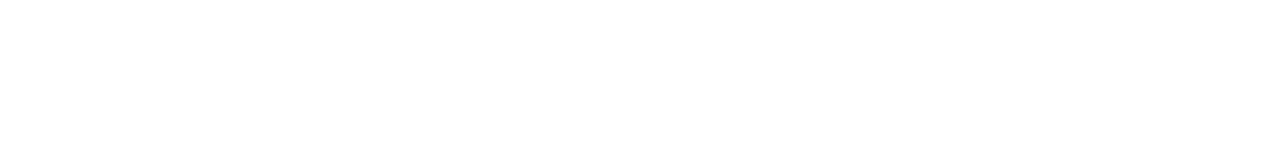
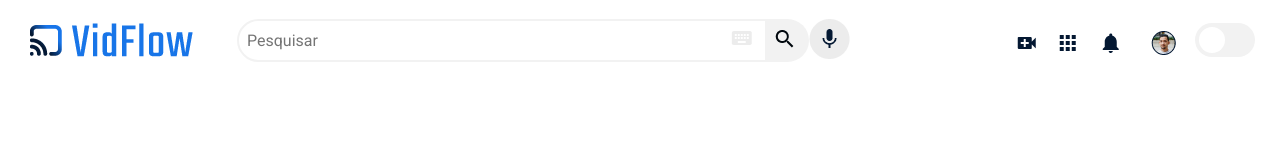
Before and after one commit to Emanuelsyngles/Projeto-vidflow, a plain HTML site: page index.html in a window 1280 px wide. Drawn offline with Linux system fonts and the light colour scheme.

Commit message:
Construindo...
O cabecalho inicial foi concluido com sucesso, agora estamos partindo para construção das categorias.

```diff
--- a/index.html
+++ b/index.html
@@ -1,21 +1,51 @@
 <!DOCTYPE html>
 <html lang="pt-br">
+
 <head>
     <meta charset="UTF-8">
     <meta name="viewport" content="width=device-width, initial-scale=1.0">
-        <link
-            href="https://fonts.googleapis.com/css2?family=Roboto:wght@400;500;700&display=swap"
-            rel="stylesheet"
-        />
+    <link href="https://fonts.googleapis.com/css2?family=Roboto:wght@400;500;700&display=swap" rel="stylesheet" />
     <link rel="stylesheet" href="./css/reset.css">
     <link rel="stylesheet" href="./css/estilos.css">
     <link rel="stylesheet" href="./css/flexbox.css">
     <title>VidFlow</title>
     <link rel="shortcut icon" href="./img/Favicon.png" type="image/x-icon">
 </head>
+
 <body>
     <header>
-        <nav class="cabecalh__container"></nav>
+        <nav class="cabecalho__container">
+
+            <div class="logo__item">
+                <img src="img/VidFlow--Logo-light-mode.png" alt="Logo do VidFlow">
+            </div>
+
+            <div class="cabecalho__pesquisar__item">
+                <form class="form__pesquisa">
+                    <input type="search" class="pesquisar__input" placeholder="Pesquisar">
+                    <img src="img/topbar/keyboard.png" alt="Icone de teclado" class="pesquisar__input-teclado">
+                    <button class="pesquisar__btn">
+                        <img src="img/topbar/search.png" alt="Icone de lupa">
+                    </button>
+                    <button class="cabecalho__audio">
+                        <img src="img/topbar/Mic.png" alt="Icone de microfone">
+                    </button>
+                </form>
+            </div>
+
+            <div class="cabecalho__icones__item">
+                <a href="#" class="cabecalho__videos"></a>
+                <a href="#" class="cabecalho__apps"></a>
+                <a href="#" class="cabecalho__notificacoes"></a>
+                <a href="#" class="cabecalho__avatar"></a>
+                <label class="cabecalho__switch">
+                    <input type="checkbox" class="cabecalho__switch-input">
+                    <span class="cabecalho__switch-slider"></span>
+                </label>
+            </div>
+
+        </nav>
     </header>
 </body>
+
 </html>
```
Lines whose indentation alone changed are shown as unchanged.
